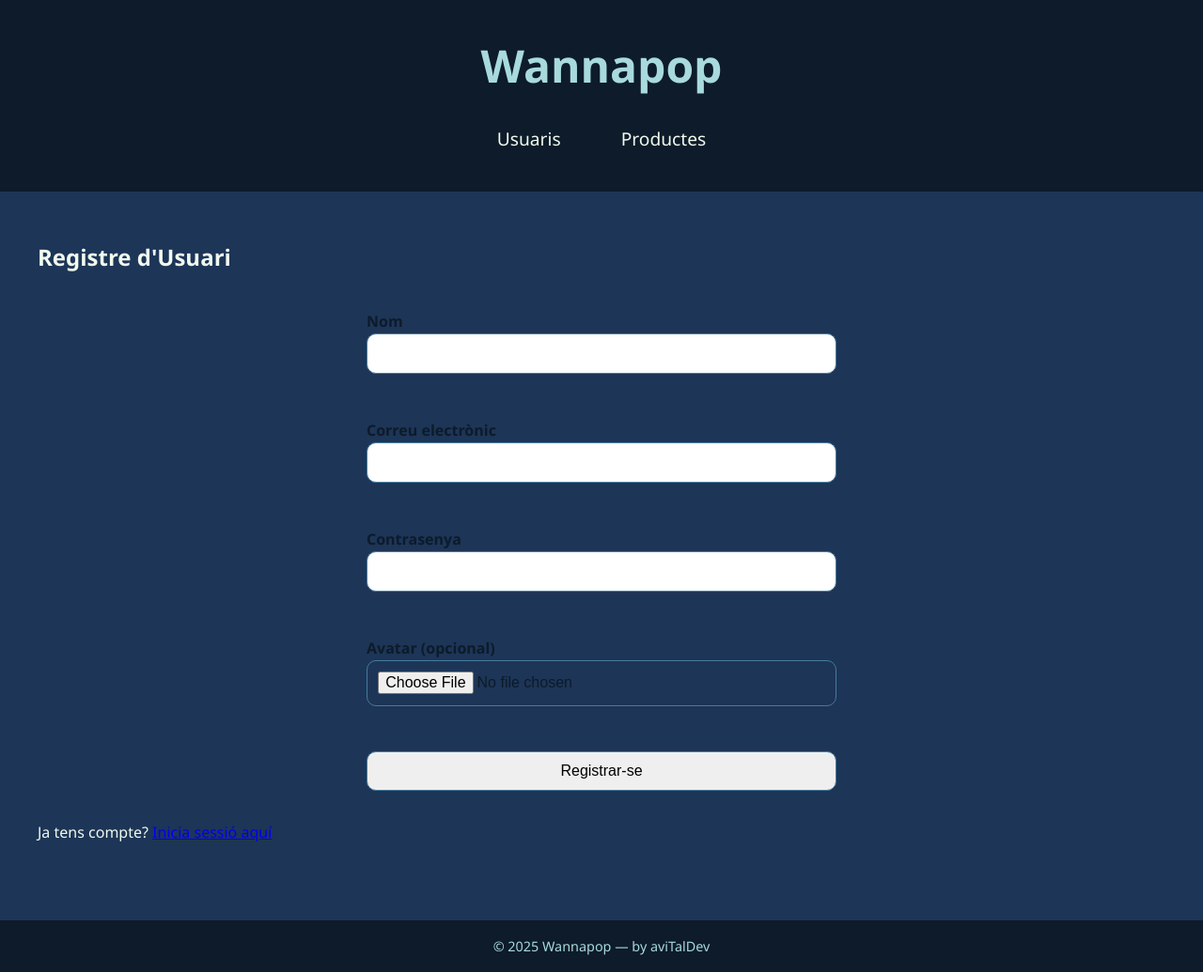
After one commit to avitaldev34/wannapop, a Flask app: page /auth/register in a window 1280 px wide. The commit adds this page. Shown: the whole page at 94% size. Run offline with Flask 3, Linux system fonts and the light colour scheme.

Commit message:
TAG 0.2.1-layout Update CSS y plantilas

```diff
--- a/wannapop/__init__.py
+++ b/wannapop/__init__.py
@@ -1,10 +1,12 @@
 from flask import Flask
 from flask_debugtoolbar import DebugToolbarExtension
 from .extensions import db
-from .models import User, Product
+from .models import db as users_bp
+from .models import db as products_bp
 import logging
 from logging.handlers import RotatingFileHandler
 from config import Config
+from .routes_auth import bp as auth_bp
 
 toolbar = DebugToolbarExtension()
 
@@ -36,5 +38,5 @@ def create_app():
     app.register_blueprint(users_bp)
     app.register_blueprint(products_bp)
     app.register_blueprint(main_bp)
-
+    app.register_blueprint(auth_bp)
     return app
--- a/wannapop/forms.py
+++ b/wannapop/forms.py
@@ -2,7 +2,7 @@ from flask_wtf import FlaskForm
 from wtforms import StringField, PasswordField, TextAreaField, DecimalField, FileField, SubmitField
 from wtforms.validators import DataRequired, Email, Length
 
-# ⚠️ Comentaris en català per l'exercici
+
 
 # Formulari per a usuaris
 class UserForm(FlaskForm):
@@ -19,3 +19,17 @@ class ProductForm(FlaskForm):
     price = DecimalField("Preu", validators=[DataRequired()])
     photo = FileField("Foto")  # imatge pujada
     submit = SubmitField("Guardar")
+
+# Formulari de Login
+class LoginForm(FlaskForm):
+    email = StringField("Correu electrònic", validators=[DataRequired(), Email()])
+    password = PasswordField("Contrasenya", validators=[DataRequired()])
+    submit = SubmitField("Iniciar sessió")
+
+# Formulari de Registre
+class RegisterForm(FlaskForm):
+    name = StringField("Nom", validators=[DataRequired(), Length(min=2, max=50)])
+    email = StringField("Correu electrònic", validators=[DataRequired(), Email()])
+    password = PasswordField("Contrasenya", validators=[DataRequired(), Length(min=6)])
+    avatar = FileField("Avatar (opcional)")
+    submit = SubmitField("Registrar-se")
--- /dev/null
+++ b/wannapop/routes_auth.py
@@ -0,0 +1,38 @@
+from flask import Blueprint, render_template, redirect, url_for, flash
+from .forms import LoginForm, RegisterForm
+from .extensions import db
+from .models import User
+
+bp = Blueprint("auth", __name__, url_prefix="/auth")
+
+# Ruta de Login
+@bp.route("/login", methods=["GET", "POST"])
+def login():
+    form = LoginForm()
+    if form.validate_on_submit():
+        # Aquí faríem la comprovació de l'usuari i contrasenya
+        user = User.query.filter_by(email=form.email.data).first()
+        if user and user.password == form.password.data:
+            flash("Sessió iniciada correctament!", "success")
+            return redirect(url_for("main.index"))
+        else:
+            flash("Credencials incorrectes", "danger")
+    return render_template("auth/login.html", form=form)
+
+# Ruta de Registre
+@bp.route("/register", methods=["GET", "POST"])
+def register():
+    form = RegisterForm()
+    if form.validate_on_submit():
+        # Crear un nou usuari
+        new_user = User(
+            name=form.name.data,
+            email=form.email.data,
+            password=form.password.data,  # ⚠️ En un projecte real, cal encriptar la contrasenya!
+            avatar=form.avatar.data.filename if form.avatar.data else None
+        )
+        db.session.add(new_user)
+        db.session.commit()
+        flash("Usuari registrat correctament!", "success")
+        return redirect(url_for("auth.login"))
+    return render_template("auth/register.html", form=form)
--- a/wannapop/static/style.css
+++ b/wannapop/static/style.css
@@ -14,8 +14,10 @@ body {
   font-family: 'Segoe UI', Roboto, sans-serif;
   background-color: var(--primary);
   color: var(--light);
+  line-height: 1.6;
 }
 
+/* HEADER */
 header {
   background-color: var(--dark);
   padding: 2rem;
@@ -33,6 +35,7 @@ nav {
   justify-content: center;
   gap: 2rem;
   margin-top: 1rem;
+  flex-wrap: wrap;
 }
 
 nav a {
@@ -48,12 +51,14 @@ nav a:hover {
   background-color: var(--secondary);
 }
 
+/* CONTAINER */
 .container {
   max-width: 1200px;
   margin: auto;
   padding: 2rem;
 }
 
+/* CARD */
 .card {
   background-color: var(--white);
   color: var(--dark);
@@ -61,11 +66,12 @@ nav a:hover {
   box-shadow: 0 4px 12px rgba(0,0,0,0.2);
   padding: 1.5rem;
   margin-bottom: 2rem;
-  transition: transform 0.2s ease;
+  transition: transform 0.2s ease, box-shadow 0.2s ease;
 }
 
 .card:hover {
   transform: translateY(-5px);
+  box-shadow: 0 6px 16px rgba(0,0,0,0.25);
 }
 
 .card img {
@@ -74,28 +80,85 @@ nav a:hover {
   margin-bottom: 1rem;
 }
 
+/* GRID */
 .grid {
   display: grid;
   grid-template-columns: repeat(auto-fit, minmax(280px, 1fr));
   gap: 2rem;
 }
 
+/* ACTION BUTTONS */
+.actions {
+  display: flex;
+  justify-content: center;
+  flex-wrap: wrap;
+  gap: 1rem;
+  margin-top: 1rem;
+}
+
 .action {
   background-color: var(--secondary);
   color: var(--white);
-  padding: 0.5rem 1rem;
+  padding: 0.7rem 1.5rem;
   border-radius: var(--radius);
   text-decoration: none;
-  display: inline-block;
-  margin-right: 0.5rem;
-  transition: background 0.3s ease;
+  font-weight: 500;
+  transition: background 0.3s ease, transform 0.2s ease;
 }
 
 .action:hover {
   background-color: var(--accent);
   color: var(--dark);
+  transform: scale(1.05);
 }
 
+/* FORMS */
+form {
+  display: flex;
+  flex-direction: column;
+  gap: 1rem;
+  max-width: 500px;
+  margin: auto;
+}
+
+form p {
+  display: flex;
+  flex-direction: column;
+  font-weight: 600;
+  color: var(--dark);
+}
+
+form input, form textarea, form select {
+  padding: 0.7rem;
+  border: 1px solid var(--secondary);
+  border-radius: var(--radius);
+  font-size: 1rem;
+}
+
+form input:focus, form textarea:focus {
+  outline: none;
+  border-color: var(--accent);
+  box-shadow: 0 0 5px var(--accent);
+}
+
+form button, form .submit {
+  background-color: var(--secondary);
+  color: var(--white);
+  padding: 0.7rem;
+  border: none;
+  border-radius: var(--radius);
+  cursor: pointer;
+  font-size: 1rem;
+  transition: background 0.3s ease, transform 0.2s ease;
+}
+
+form button:hover, form .submit:hover {
+  background-color: var(--accent);
+  color: var(--dark);
+  transform: scale(1.05);
+}
+
+/* FOOTER */
 footer {
   background-color: var(--dark);
   color: var(--accent);
@@ -105,6 +168,7 @@ footer {
   font-size: 0.9rem;
 }
 
+/* RESPONSIVE */
 @media (max-width: 768px) {
   header h1 {
     font-size: 2.2rem;
@@ -118,3 +182,24 @@ footer {
     padding: 1rem;
   }
 }
+
+@media (max-width: 480px) {
+  nav {
+    flex-direction: column;
+    gap: 1rem;
+  }
+
+  .card {
+    padding: 1rem;
+  }
+
+  .actions {
+    flex-direction: column;
+    align-items: center;
+  }
+
+  .action {
+    width: 100%;
+    text-align: center;
+  }
+}
--- /dev/null
+++ b/wannapop/templates/auth/register.html
@@ -0,0 +1,20 @@
+{% extends "layout/_base.html" %}
+{% block content %}
+<div class="container">
+  <h2>Registre d'Usuari</h2>
+
+  <!-- Formulari de registre amb WTForms -->
+  <form method="POST" enctype="multipart/form-data">
+    {{ form.hidden_tag() }}
+
+    <p>{{ form.name.label }} {{ form.name }}</p>
+    <p>{{ form.email.label }} {{ form.email }}</p>
+    <p>{{ form.password.label }} {{ form.password }}</p>
+    <p>{{ form.avatar.label }} {{ form.avatar }}</p>
+
+    <p>{{ form.submit }}</p>
+  </form>
+
+  <p>Ja tens compte? <a href="{{ url_for('auth.login') }}">Inicia sessió aquí</a></p>
+</div>
+{% endblock %}
--- a/wannapop/templates/layout/_base.html
+++ b/wannapop/templates/layout/_base.html
@@ -4,6 +4,7 @@
   <meta charset="UTF-8">
   <title>Wannapop</title>
   <link rel="stylesheet" href="{{ url_for('static', filename='style.css') }}">
+  <script src="{{ url_for('static', filename='js/script.js') }}"></script>
 </head>
 <body>
   <header>
--- a/wannapop/templates/products/read_products.html
+++ b/wannapop/templates/products/read_products.html
@@ -11,7 +11,7 @@
     <p><strong>Descripció:</strong> {{ product.description }}</p>
     <p><strong>Preu:</strong> {{ product.price }} €</p>
 
-    <div>
+    <div class="actions">
       <a class="action" href="{{ url_for('products.update_product', product_id=product.id) }}">📝 Editar</a>
       <a class="action" href="{{ url_for('products.delete_product', product_id=product.id) }}" style="background-color: var(--danger)">🗑️ Eliminar</a>
     </div>
--- a/wannapop/templates/users/read_users.html
+++ b/wannapop/templates/users/read_users.html
@@ -6,8 +6,10 @@
     <img src="{{ url_for('static', filename='uploads/' ~ (user.avatar or 'user_default.png')) }}" alt="Avatar de {{ user.name }}">
     <p><strong>Nom:</strong> {{ user.name }}</p>
     <p><strong>Email:</strong> {{ user.email }}</p>
-    <a class="action" href="{{ url_for('users.update_user', user_id=user.id) }}">📝 Editar</a>
-    <a class="action" href="{{ url_for('users.delete_user', user_id=user.id) }}" style="background-color: var(--danger)">🗑️ Eliminar</a>
+    <div class="actions">
+      <a class="action" href="{{ url_for('users.update_user', user_id=user.id) }}">📝 Editar</a>
+      <a class="action" href="{{ url_for('users.delete_user', user_id=user.id) }}" style="background-color: var(--danger)">🗑️ Eliminar</a>
+    </div>
   </div>
 </div>
 {% endblock %}
```
Also changed, not shown: wannapop/templates/auth/login.html (added, +18 -0 lines), wannapop/templates/products/list_products.html (+8 -4 lines), wannapop/templates/users/list_users.html (+8 -4 lines), static/uploads/avatar.jpg (deleted), static/uploads/product_default.png (deleted), static/uploads/user_default.jpg (deleted), wannapop/static/js/script.js (added).
